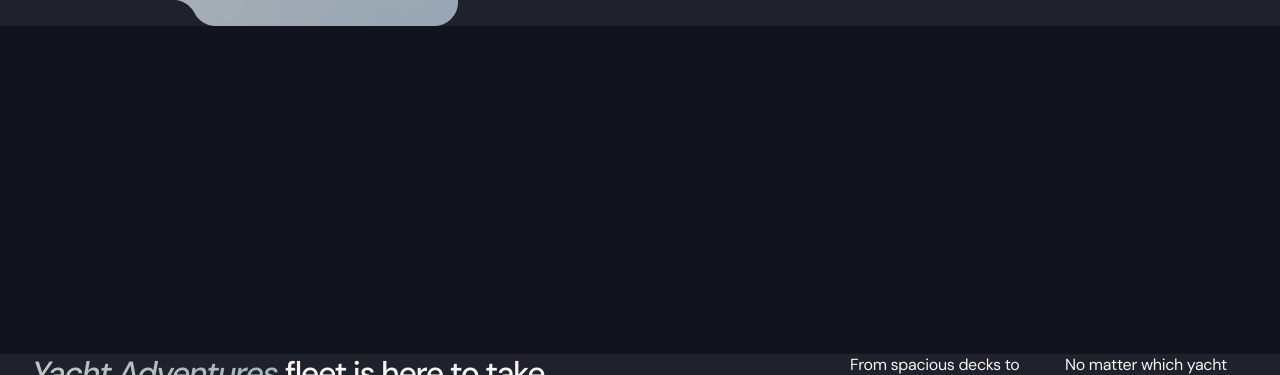
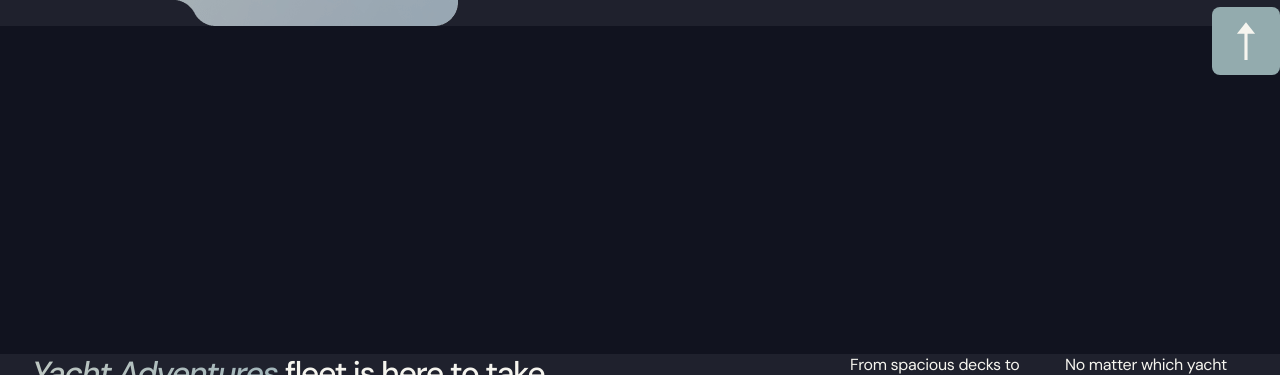
Before and after one commit to Nadiia-Manakova/project-night-error, a website built with Vite: page src/index.html in a window 1280 px wide. Shown: the part 725-1100 px from the top of the page. Built offline with nearby package versions, Linux system fonts and the light colour scheme.

Commit message:
BackToTop

```diff
--- a/src/css/footer.css
+++ b/src/css/footer.css
@@ -1,5 +1,6 @@
 .footer-container {
     position: relative;
+    padding-bottom: 14px;
 }
 
 @media only screen and (min-width: 768px) {
@@ -20,7 +21,7 @@
 .footer {
     position: relative;
     overflow: hidden;
-    padding-bottom: 14px;
+
 }
 
 @media only screen and (min-width: 768px) {
@@ -69,7 +70,7 @@
     left: 0;
     width: 100%;
     height: 1px;
-    background-color: rgba(246, 245, 239, 0.20);;
+    background-color: rgba(246, 245, 239, 0.20);
 }
 
 .footer-logo-yacht{
@@ -268,3 +269,33 @@
     left: 666px;
     top: 300px;
 }
+
+
+#myBtn {
+  justify-content: center;
+  align-items: center;
+  width: 44px;
+  height: 44px;
+  position: fixed;
+  bottom: 0px;
+  right: 0px;
+  z-index: 99;
+  border: none;
+  outline: none;
+  background-color: var(--primary-accent-color);
+  cursor: pointer;
+  padding: 15px;
+  border-radius: 8px;
+}
+
+@media only screen and (min-width: 768px) {
+  #myBtn {
+    width: 68px;
+    height: 68px;
+  }
+}
+
+.top-btn-icon {
+  rotate: 270deg;
+  fill: var(--white-text-color);
+}
--- a/src/partials/footer.html
+++ b/src/partials/footer.html
@@ -80,3 +80,33 @@
     <div class="footer-blur-background-small"></div>
   </div>
 </footer>
+
+<button onclick="topFunction()" id="myBtn">
+  <svg class="top-btn-icon" width="44" height="44">
+    <use href="../img/icons.svg#icon-arrow"></use>
+  </svg>
+</button>
+
+<script>
+  // When the user scrolls down 20px from the top of the document, show the button
+  window.onscroll = function () {
+    scrollFunction();
+  };
+
+  function scrollFunction() {
+    if (
+      document.body.scrollTop > 20 ||
+      document.documentElement.scrollTop > 20
+    ) {
+      document.getElementById('myBtn').style.display = 'flex';
+    } else {
+      document.getElementById('myBtn').style.display = 'visible';
+    }
+  }
+
+  // When the user clicks on the button, scroll to the top of the document
+  function topFunction() {
+    document.body.scrollTop = 0;
+    document.documentElement.scrollTop = 0;
+  }
+</script>
```
